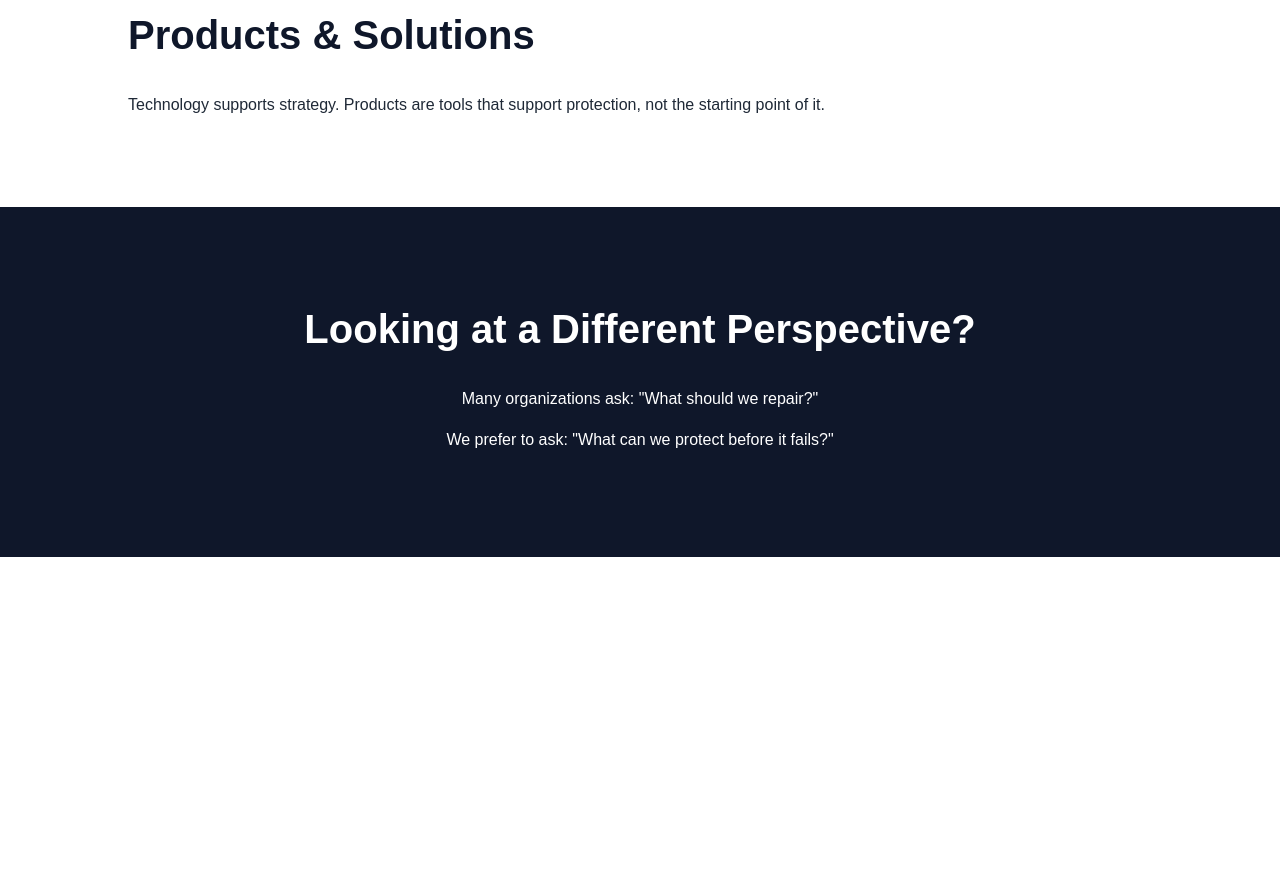
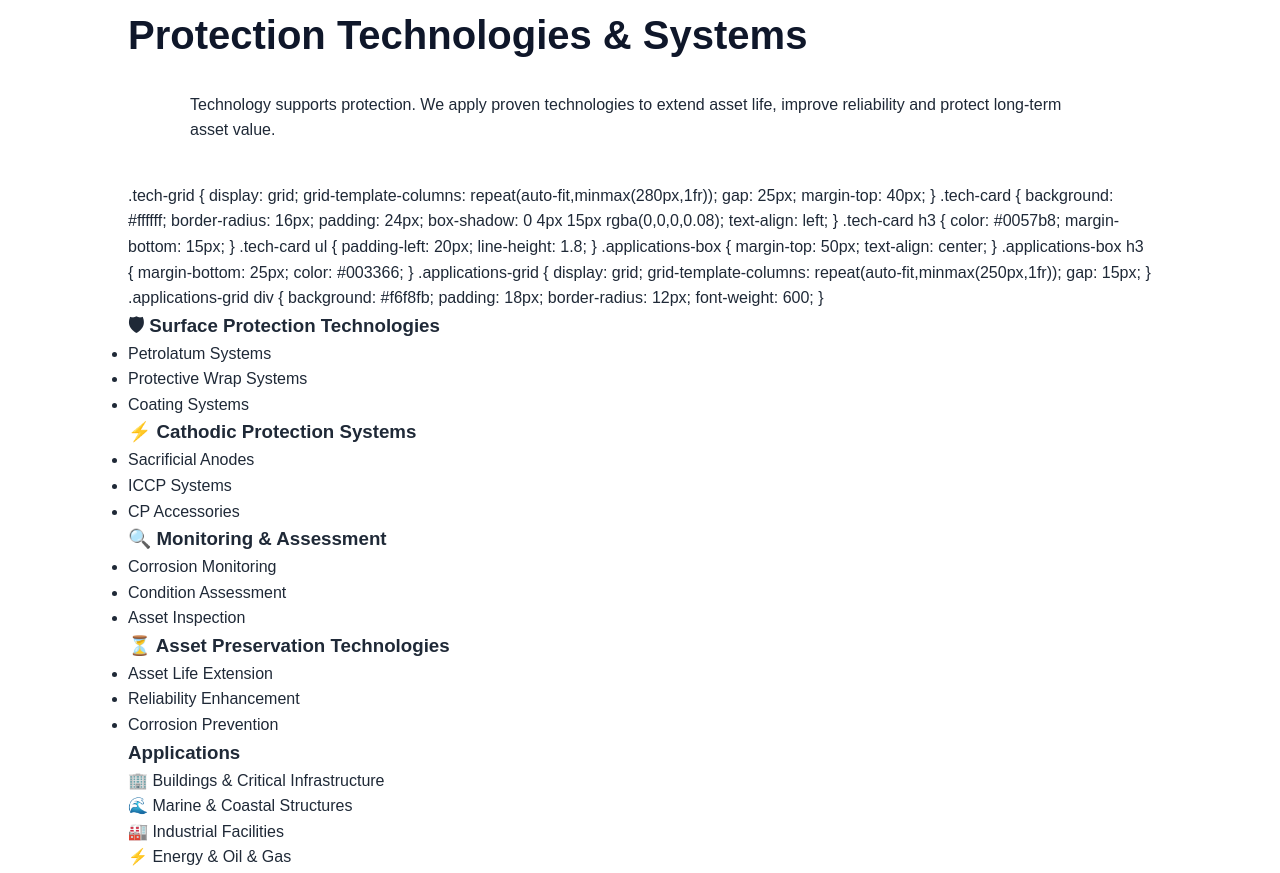
Before and after one commit to niramon246-cpu/24protectionth, a plain HTML site: page index.html in a window 1280 px wide. Shown: the part 5720-6593 px from the top of the page. Before the commit the page ends 6277 px from the top, so only its background shows below. Drawn offline with Linux system fonts and the light colour scheme.

Commit message:
Update index.html
Add Protection Technologies & Systems layout to homepage V2.

```diff
--- a/index.html
+++ b/index.html
@@ -321,14 +321,111 @@ Understanding today helps protect tomorrow.
 </section>
 
 <section class="section">
+    <h2 class="section-title">Protection Technologies & Systems</h2>
 
-<h2>Products & Solutions</h2>
+    <p style="max-width:900px;margin:0 auto 40px;">
+        Technology supports protection. We apply proven technologies
+        to extend asset life, improve reliability and protect long-term
+        asset value.
+    </p>
 
-<p>
-Technology supports strategy.
-Products are tools that support protection,
-not the starting point of it.
-</p>
+    <div class="tech-grid">
+          .tech-grid {
+    display: grid;
+    grid-template-columns: repeat(auto-fit,minmax(280px,1fr));
+    gap: 25px;
+    margin-top: 40px;
+}
+
+.tech-card {
+    background: #ffffff;
+    border-radius: 16px;
+    padding: 24px;
+    box-shadow: 0 4px 15px rgba(0,0,0,0.08);
+    text-align: left;
+}
+
+.tech-card h3 {
+    color: #0057b8;
+    margin-bottom: 15px;
+}
+
+.tech-card ul {
+    padding-left: 20px;
+    line-height: 1.8;
+}
+
+.applications-box {
+    margin-top: 50px;
+    text-align: center;
+}
+
+.applications-box h3 {
+    margin-bottom: 25px;
+    color: #003366;
+}
+
+.applications-grid {
+    display: grid;
+    grid-template-columns: repeat(auto-fit,minmax(250px,1fr));
+    gap: 15px;
+}
+
+.applications-grid div {
+    background: #f6f8fb;
+    padding: 18px;
+    border-radius: 12px;
+    font-weight: 600;
+}
+
+        <div class="tech-card">
+            <h3>🛡 Surface Protection Technologies</h3>
+            <ul>
+                <li>Petrolatum Systems</li>
+                <li>Protective Wrap Systems</li>
+                <li>Coating Systems</li>
+            </ul>
+        </div>
+
+        <div class="tech-card">
+            <h3>⚡ Cathodic Protection Systems</h3>
+            <ul>
+                <li>Sacrificial Anodes</li>
+                <li>ICCP Systems</li>
+                <li>CP Accessories</li>
+            </ul>
+        </div>
+
+        <div class="tech-card">
+            <h3>🔍 Monitoring & Assessment</h3>
+            <ul>
+                <li>Corrosion Monitoring</li>
+                <li>Condition Assessment</li>
+                <li>Asset Inspection</li>
+            </ul>
+        </div>
+
+        <div class="tech-card">
+            <h3>⏳ Asset Preservation Technologies</h3>
+            <ul>
+                <li>Asset Life Extension</li>
+                <li>Reliability Enhancement</li>
+                <li>Corrosion Prevention</li>
+            </ul>
+        </div>
+
+    </div>
+
+    <div class="applications-box">
+        <h3>Applications</h3>
+
+        <div class="applications-grid">
+            <div>🏢 Buildings & Critical Infrastructure</div>
+            <div>🌊 Marine & Coastal Structures</div>
+            <div>🏭 Industrial Facilities</div>
+            <div>⚡ Energy & Oil & Gas</div>
+        </div>
+    </div>
 
 </section>
 
```
